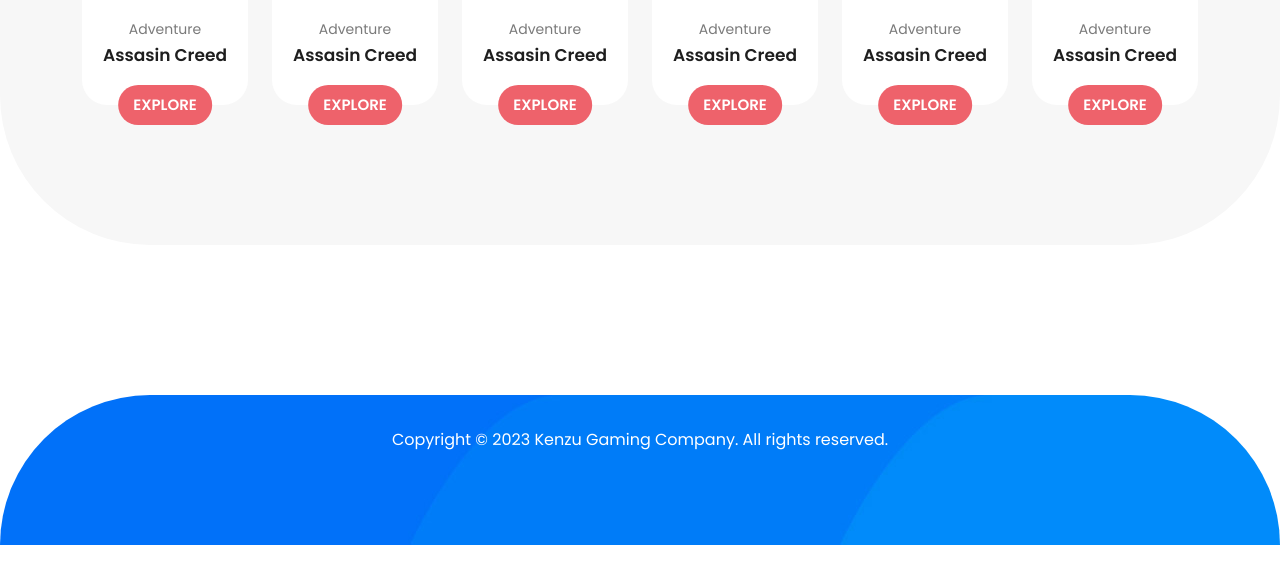
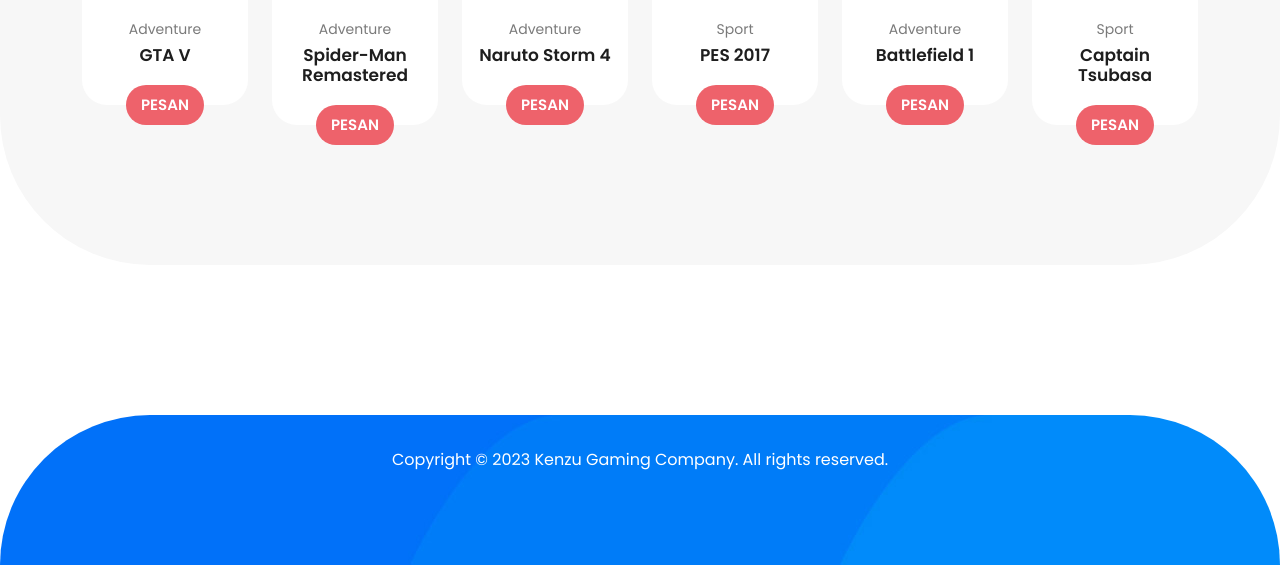
Before and after one commit to agilcore09/kenzugame, a plain HTML site: page index.html in a window 1280 px wide. Shown: the part 2050-2615 px from the top of the page. Drawn offline with nearby package versions, Linux system fonts and the light colour scheme.

Commit message:
fixing  home pages

```diff
--- a/index.html
+++ b/index.html
@@ -46,9 +46,8 @@
                     <ul class="nav">
                       <li><a href="index.html" class="active">Home</a></li>
                       <li><a href="shop.html">Our Shop</a></li>
-                      <li><a href="https://wa.me/6285824147263?text=Halo Kak Saya Ingin Memesan Game">Product Details</a></li>
                       <li><a href="contact.html">Contact Us</a></li>
-                      <li><a href="#">Sign In</a></li>
+                      <li><a href="https://wa.me/6285824147263?text=Halo Kak Saya Ingin Memesan Game">Order Now</a></li>
                   </ul>
                     <a class='menu-trigger'>
                         <span>Menu</span>
@@ -226,8 +225,8 @@
             </div>
             <div class="down-content">
                 <span class="category">Adventure</span>
-                <h4>Assasin Creed</h4>
-                <a href="https://wa.me/6285824147263?text=Halo Kak Saya Ingin Memesan Game">Explore</a>
+                <h4>GTA V</h4>
+                <a href="https://wa.me/6285824147263?text=Halo Kak Saya Ingin Memesan Game">Pesan</a>
             </div>
           </div>
         </div>
@@ -238,8 +237,8 @@
             </div>
             <div class="down-content">
                 <span class="category">Adventure</span>
-                <h4>Assasin Creed</h4>
-                <a href="https://wa.me/6285824147263?text=Halo Kak Saya Ingin Memesan Game">Explore</a>
+                <h4>Spider-Man Remastered</h4>
+                <a href="https://wa.me/6285824147263?text=Halo Kak Saya Ingin Memesan Game">Pesan</a>
             </div>
           </div>
         </div>
@@ -250,8 +249,8 @@
             </div>
             <div class="down-content">
                 <span class="category">Adventure</span>
-                <h4>Assasin Creed</h4>
-                <a href="https://wa.me/6285824147263?text=Halo Kak Saya Ingin Memesan Game">Explore</a>
+                <h4>Naruto Storm 4</h4>
+                <a href="https://wa.me/6285824147263?text=Halo Kak Saya Ingin Memesan Game">Pesan</a>
             </div>
           </div>
         </div>
@@ -261,9 +260,9 @@
               <a href="https://wa.me/6285824147263?text=Halo Kak Saya Ingin Memesan Game"><img src="assets/images/img/7.png" alt=""></a>
             </div>
             <div class="down-content">
-                <span class="category">Adventure</span>
-                <h4>Assasin Creed</h4>
-                <a href="https://wa.me/6285824147263?text=Halo Kak Saya Ingin Memesan Game">Explore</a>
+                <span class="category">Sport</span>
+                <h4>PES 2017</h4>
+                <a href="https://wa.me/6285824147263?text=Halo Kak Saya Ingin Memesan Game">Pesan</a>
             </div>
           </div>
         </div>
@@ -274,8 +273,8 @@
             </div>
             <div class="down-content">
                 <span class="category">Adventure</span>
-                <h4>Assasin Creed</h4>
-                <a href="https://wa.me/6285824147263?text=Halo Kak Saya Ingin Memesan Game">Explore</a>
+                <h4>Battlefield 1</h4>
+                <a href="https://wa.me/6285824147263?text=Halo Kak Saya Ingin Memesan Game">Pesan</a>
             </div>
           </div>
         </div>
@@ -285,9 +284,9 @@
               <a href="https://wa.me/6285824147263?text=Halo Kak Saya Ingin Memesan Game"><img src="assets/images/img/11.png" alt=""></a>
             </div>
             <div class="down-content">
-                <span class="category">Adventure</span>
-                <h4>Assasin Creed</h4>
-                <a href="https://wa.me/6285824147263?text=Halo Kak Saya Ingin Memesan Game">Explore</a>
+                <span class="category">Sport</span>
+                <h4>Captain Tsubasa</h4>
+                <a href="https://wa.me/6285824147263?text=Halo Kak Saya Ingin Memesan Game">Pesan</a>
             </div>
           </div>
         </div>
```
